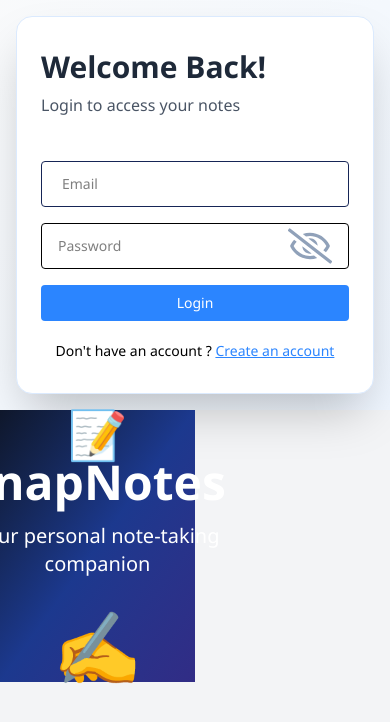
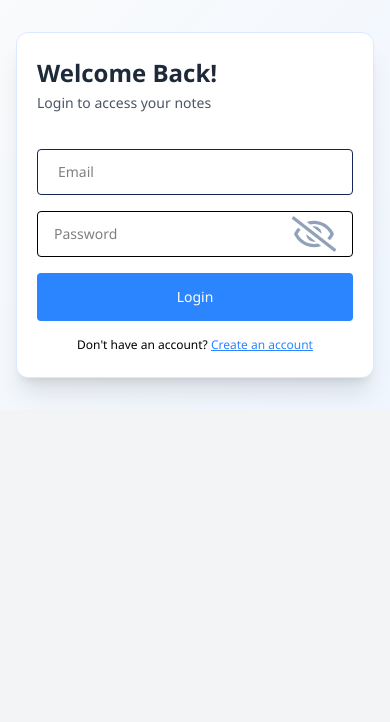
Before and after one commit to Manyaaw29/snapnotes-mern, a React (Vite) app in the folder frontend/: page /login in a window 390 px wide. Shown: the top 722 px of the page. Built offline with nearby package versions, Linux system fonts and the light colour scheme.

Commit message:
Login and Signup Page made mobile responsive as well

```diff
--- a/frontend/src/pages/Login/Login.jsx
+++ b/frontend/src/pages/Login/Login.jsx
@@ -54,13 +54,13 @@ const Login = () => {
     }
   };
   return (
-    <div className="flex flex-col md:flex-row h-screen">
+    <div className="flex flex-col md:flex-row min-h-screen">
 
-      <div className="w-full md:w-1/2 flex items-center justify-center bg-gradient-to-br from-gray-50 to-blue-50 p-4 md:p-0">
-        <div className="w-full max-w-md md:w-96 px-6 md:px-10 py-8 md:py-12 bg-white rounded-2xl shadow-2xl border border-blue-100">
+      <div className="w-full md:w-1/2 flex items-center justify-center bg-gradient-to-br from-gray-50 to-blue-50 px-4 py-8 md:p-8">
+        <div className="w-full max-w-md px-5 py-6 md:px-10 md:py-12 bg-white rounded-xl md:rounded-2xl shadow-xl md:shadow-2xl border border-blue-100">
           <form onSubmit={handleLogin}>
-            <h2 className="text-3xl font-bold mb-2 text-gray-800"> Welcome Back! </h2>
-            <p className="text-gray-600 mb-7">Login to access your notes</p>
+            <h2 className="text-2xl md:text-3xl font-bold mb-1 md:mb-2 text-gray-800">Welcome Back!</h2>
+            <p className="text-sm md:text-base text-gray-600 mb-5 md:mb-7">Login to access your notes</p>
 
             <input
               type="text"
@@ -74,20 +74,18 @@ const Login = () => {
               onChange={(e) => setPassword(e.target.value)}
             />
 
-            {error && <p className="text-sm text-red-500 pb-1"> {error} </p>}
+            {error && <p className="text-xs md:text-sm text-red-500 pb-1">{error}</p>}
 
-            <button type="submit" className="btn-primary ">
-              Login{" "}
+            <button type="submit" className="btn-primary min-h-[48px]">
+              Login
             </button>
 
-            <p className="text-sm text-center mt-4">
-              {" "}
-              Don't have an account ? {"  "}
+            <p className="text-xs md:text-sm text-center mt-3 md:mt-4">
+              Don't have an account?{" "}
               <Link
                 to="/signup"
                 className="font-medium text-[#2b85ff] underline"
               >
-                {" "}
                 Create an account
               </Link>
             </p>
@@ -95,12 +93,12 @@ const Login = () => {
         </div>
       </div>
 
-
-      <div className="w-1/2 bg-gradient-to-br from-slate-900 via-blue-900 to-indigo-900 flex items-center justify-center">
-        <div className="text-center text-white px-12">
-          <h1 className="text-5xl font-bold mb-4">📝 snapNotes</h1>
-          <p className="text-xl mb-8">Your personal note-taking companion</p>
-          <div className="text-7xl">✍️</div>
+      {/* Decorative Panel - Hidden on Mobile */}
+      <div className="hidden md:flex md:w-1/2 bg-gradient-to-br from-slate-900 via-blue-900 to-indigo-900 items-center justify-center">
+        <div className="text-center text-white px-8 lg:px-12">
+          <h1 className="text-4xl lg:text-5xl font-bold mb-3 lg:mb-4">📝 snapNotes</h1>
+          <p className="text-lg lg:text-xl mb-6 lg:mb-8">Your personal note-taking companion</p>
+          <div className="text-6xl lg:text-7xl">✍️</div>
         </div>
       </div>
     </div>
--- a/frontend/src/pages/Signup/Signup.jsx
+++ b/frontend/src/pages/Signup/Signup.jsx
@@ -58,13 +58,13 @@ const Signup = () => {
     }
   };
   return (
-    <div className="flex flex-col md:flex-row h-screen">
+    <div className="flex flex-col md:flex-row min-h-screen">
 
-      <div className="w-full md:w-1/2 flex items-center justify-center bg-gradient-to-br from-gray-50 to-purple-50 p-4 md:p-0">
-        <div className="w-full max-w-md md:w-96 px-6 md:px-10 py-8 md:py-12 bg-white rounded-2xl shadow-2xl border border-purple-100">
+      <div className="w-full md:w-1/2 flex items-center justify-center bg-gradient-to-br from-gray-50 to-purple-50 px-4 py-8 md:p-8">
+        <div className="w-full max-w-md px-5 py-6 md:px-10 md:py-12 bg-white rounded-xl md:rounded-2xl shadow-xl md:shadow-2xl border border-purple-100">
           <form onSubmit={handleSignup}>
-            <h2 className="text-3xl font-bold mb-2 text-gray-800"> Get Started! </h2>
-            <p className="text-gray-600 mb-7">Create your account to begin</p>
+            <h2 className="text-2xl md:text-3xl font-bold mb-1 md:mb-2 text-gray-800">Get Started!</h2>
+            <p className="text-sm md:text-base text-gray-600 mb-5 md:mb-7">Create your account to begin</p>
 
             <input
               type="text"
@@ -85,21 +85,18 @@ const Signup = () => {
               onChange={(e) => setPassword(e.target.value)}
             />
 
-            {Error && <p className="text-sm text-red-500 pb-1"> {Error} </p>}
+            {Error && <p className="text-xs md:text-sm text-red-500 pb-1">{Error}</p>}
 
-            <button type="submit" className="btn-primary ">
-              {" "}
-              Sign Up{" "}
+            <button type="submit" className="btn-primary min-h-[48px]">
+              Sign Up
             </button>
 
-            <p className="text-sm text-center mt-4">
-              {" "}
-              Already have an account? {"  "}
+            <p className="text-xs md:text-sm text-center mt-3 md:mt-4">
+              Already have an account?{" "}
               <Link
                 to="/login"
                 className="font-medium text-[#2b85ff] underline"
               >
-                {" "}
                 Login
               </Link>
             </p>
@@ -107,11 +104,12 @@ const Signup = () => {
         </div>
       </div>
 
+      {/* Decorative Panel - Hidden on Mobile */}
       <div className="hidden md:flex md:w-1/2 bg-gradient-to-br from-indigo-900 via-purple-900 to-violet-900 items-center justify-center">
-        <div className="text-center text-white px-12">
-          <h1 className="text-5xl font-bold mb-4">📝 snapNotes</h1>
-          <p className="text-xl mb-8">Organize your thoughts, one note at a time</p>
-          <div className="text-7xl">🚀</div>
+        <div className="text-center text-white px-8 lg:px-12">
+          <h1 className="text-4xl lg:text-5xl font-bold mb-3 lg:mb-4">📝 snapNotes</h1>
+          <p className="text-lg lg:text-xl mb-6 lg:mb-8">Organize your thoughts, one note at a time</p>
+          <div className="text-6xl lg:text-7xl">🚀</div>
         </div>
       </div>
     </div>
```
